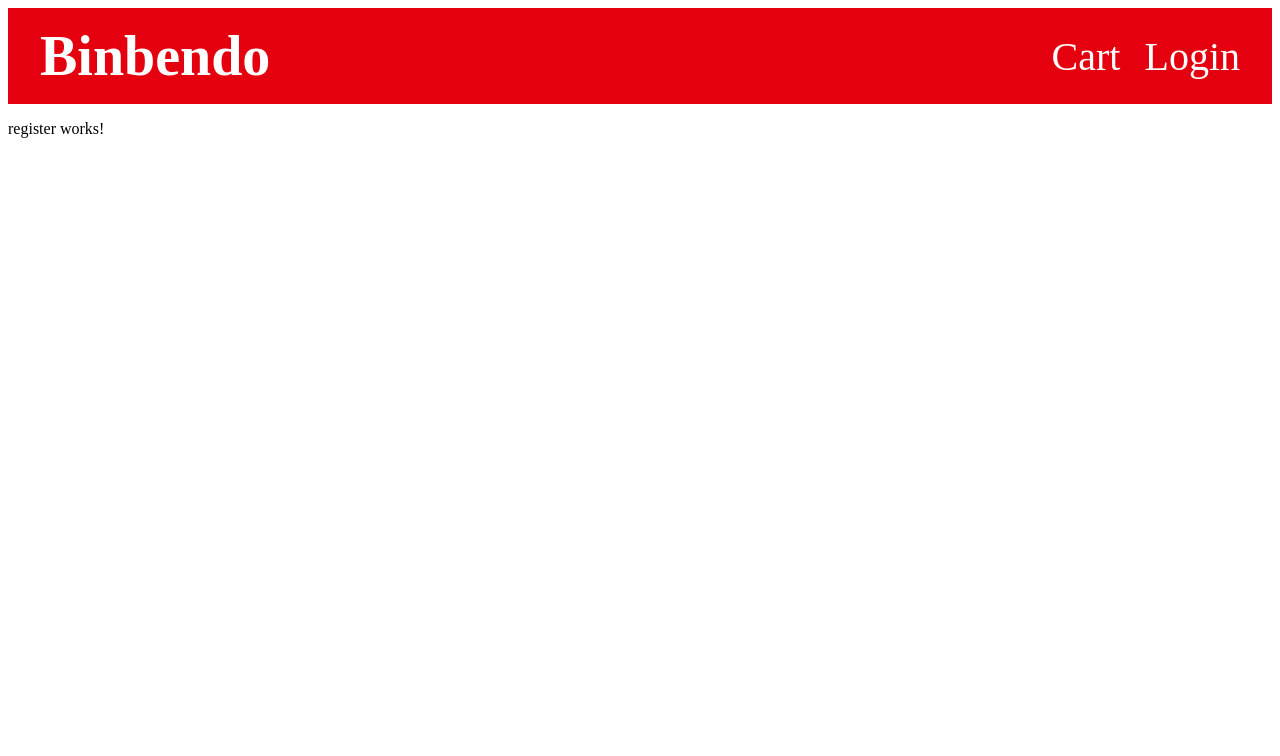
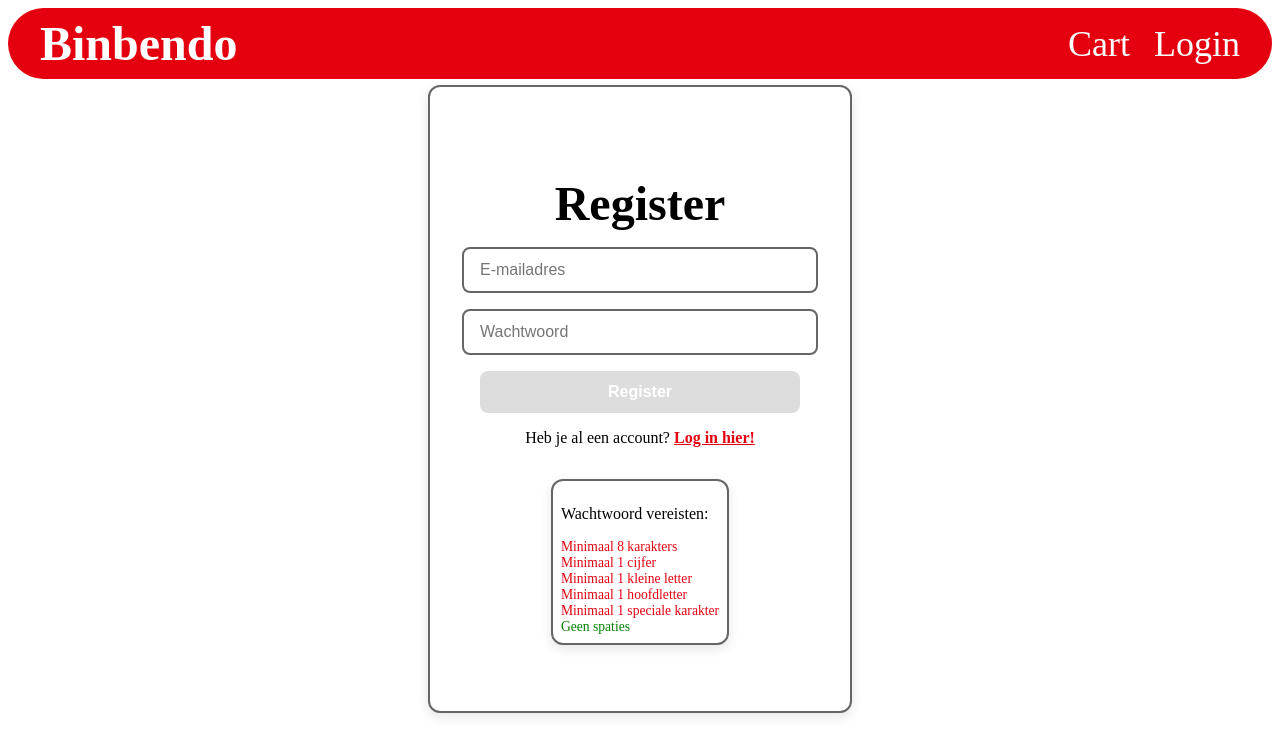
Before and after one commit to SabriAz/binbendo, an Angular app in the folder frontend/: page /register in a window 1280 px wide. Shown: the top 756 px of the page. Built offline with nearby package versions, Linux system fonts and the light colour scheme.

Commit message:
Feat: Register page works now, navbar styling updated, added requirements for register page password, updates dynamically

```diff
--- a/frontend/src/app/login/login.html
+++ b/frontend/src/app/login/login.html
@@ -1,10 +1,14 @@
+<div class="login-page"></div>
 <div class="login-container">
   <h2>Inloggen</h2>
   <input type="email" [(ngModel)]="email" placeholder="E-mailadres">
   <input type="password" [(ngModel)]="password" placeholder="Wachtwoord">
-  <button (click)="login()">Log in</button>
+  <button (click)="login()" [disabled]="!email || !password">Log in</button>
+  @if (errorMessage) {
+    <p class="error">{{ errorMessage }}</p>
+  }
   <p>
-    Dont have an account yet?
-    <a routerLink="/register">Register here!</a>
+    Heb je nog geen account?
+    <a routerLink="/register">Registreer hier!</a>
   </p>
 </div>
--- a/frontend/src/app/login/login.scss
+++ b/frontend/src/app/login/login.scss
@@ -35,7 +35,12 @@
     cursor: pointer;
     transition: background-color 0.25s ease;
 
-    &:hover {
+    &:disabled {
+      background-color: #ddd;
+      cursor: not-allowed;
+    }
+
+    &:hover:not(:disabled) {
       background-color: #b8000c;
     }
   }
--- a/frontend/src/app/login/login.ts
+++ b/frontend/src/app/login/login.ts
@@ -13,15 +13,21 @@ export class Login {
   email = '';
   password = '';
 
+  errorMessage = '';
+
   constructor(
     private authService: AuthService,
     private router: Router,
   ) {}
 
   login(): void {
-    this.authService.login({ email: this.email, password: this.password }).subscribe((response) => {
+    this.authService.login({ email: this.email, password: this.password }).subscribe({
+    next: (response) => {
       localStorage.setItem('token', response.token);
       this.router.navigate(['/']);
+    },
+      error: () => {this.errorMessage = 'E-mailadres of wachtwoord klopt niet';
+      }
     });
   }
 }
--- a/frontend/src/app/navbar/navbar.scss
+++ b/frontend/src/app/navbar/navbar.scss
@@ -2,12 +2,13 @@ nav {
   display: flex;
   justify-content: space-between;
   align-items: center;
-  padding: 1rem 2rem;
+  padding: 0.5rem 2rem;
   background-color: #e4000f;
+  border-radius: 5rem;
 
   .brand {
     align-self: start;
-    font-size: 3.5rem;
+    font-size: 3rem;
     font-weight: bolder;
   }
 
@@ -22,6 +23,6 @@ nav {
   a {
     color: white;
     text-decoration: none;
-    font-size: 2.5rem;
+    font-size: 2.25rem;
   }
 }
--- a/frontend/src/app/register/register.html
+++ b/frontend/src/app/register/register.html
@@ -1 +1,24 @@
-<p>register works!</p>
+<div class = register-page>
+  <div class="register-container">
+    <h2>Register</h2>
+    <input type="email" [(ngModel)]="email" placeholder="E-mailadres">
+    <input type="password" [(ngModel)]="password" (ngModelChange)="checkPassword()" placeholder="Wachtwoord">
+    <button (click)="register()" [disabled]="!email || !password || !allRequirementsMet()">Register</button>
+    @if (errorMessage) {
+      <p class="error">{{ errorMessage }}</p>
+    }
+    <p>
+      Heb je al een account?
+      <a routerLink="/login">Log in hier!</a>
+    </p>
+    <ul class="requirements">
+      <p>Wachtwoord vereisten:</p>
+      <li [class.valid]="passwordRequirements.length">Minimaal 8 karakters</li>
+      <li [class.valid]="passwordRequirements.digit">Minimaal 1 cijfer</li>
+      <li [class.valid]="passwordRequirements.lowercase">Minimaal 1 kleine letter</li>
+      <li [class.valid]="passwordRequirements.uppercase">Minimaal 1 hoofdletter</li>
+      <li [class.valid]="passwordRequirements.special">Minimaal 1 speciale karakter</li>
+      <li [class.valid]="passwordRequirements.noSpaces">Geen spaties</li>
+    </ul>
+  </div>
+</div>
--- a/frontend/src/app/register/register.scss
+++ b/frontend/src/app/register/register.scss
@@ -0,0 +1,88 @@
+.register-page {
+  display: flex;
+  justify-content: center;
+  align-items: center;
+  min-height: 80vh;
+
+
+  .register-container {
+    display: flex;
+    flex-direction: column;
+    align-items: center;
+    justify-content: center;
+    height: 70vh;
+    border: 2px solid #666;
+    background-color: white;
+    border-radius: 0.75rem;
+    padding: 2rem;
+    box-shadow: 0 0.25rem 0.75rem rgba(0, 0, 0, 0.1);
+
+    h2 {
+      font-size: 3rem;
+      margin-bottom: 1rem;
+    }
+
+    input {
+      width: 20rem;
+      padding: 0.75rem 1rem;
+      margin-bottom: 1rem;
+      border: 2px solid #666;
+      border-radius: 0.5rem;
+      font-size: 1rem;
+
+      &:focus {
+        outline: none;
+        border-color: black;
+      }
+    }
+
+    button {
+      width: 20rem;
+      padding: 0.75rem;
+      color: white;
+      background-color: #e4000f;
+      border: none;
+      border-radius: 0.5rem;
+      font-size: 1rem;
+      font-weight: bold;
+      cursor: pointer;
+      transition: background-color 0.25s ease;
+
+      &:disabled {
+        background-color: #ddd;
+        cursor: not-allowed;
+      }
+
+      &:hover:not(:disabled) {
+        background-color: #b8000c;
+      }
+    }
+
+    p {
+      margin-top: 1rem;
+
+      a {
+        color: #e4000f;
+        font-weight: bold;
+      }
+    }
+
+    .requirements {
+      list-style: none;
+      padding: 0.5rem;
+      border: 2px solid #666;
+      background-color: white;
+      border-radius: 0.75rem;
+      box-shadow: 0 0.25rem 0.75rem rgba(0, 0, 0, 0.1);
+
+      li {
+        color: #e4000f;
+        font-size: 0.85rem;
+
+        &.valid {
+          color: green;
+        }
+      }
+    }
+  }
+}
--- a/frontend/src/app/register/register.ts
+++ b/frontend/src/app/register/register.ts
@@ -1,9 +1,58 @@
 import { Component } from '@angular/core';
+import { AuthService } from '../services/auth.service';
+import { Router, RouterLink } from '@angular/router';
+import { FormsModule } from '@angular/forms';
 
 @Component({
   selector: 'app-register',
-  imports: [],
+  imports: [FormsModule, RouterLink],
   templateUrl: './register.html',
   styleUrl: './register.scss',
 })
-export class Register {}
+export class Register {
+  email = '';
+  password = '';
+
+  errorMessage = '';
+
+  passwordRequirements = {
+    length: false,
+    digit: false,
+    lowercase: false,
+    uppercase: false,
+    special: false,
+    noSpaces: true
+  }
+
+  constructor(
+    private authService: AuthService,
+    private router: Router,
+  ) {}
+
+  register(): void {
+    this.authService.register({ email: this.email, password: this.password }).subscribe({
+      next: (response) => {
+        localStorage.setItem('token', response.token);
+        this.router.navigate(['/']);
+      },
+      error: () => {
+        this.errorMessage = 'E-mailadres klopt niet!';
+      },
+    });
+  }
+
+  checkPassword(): void {
+    this.passwordRequirements = {
+      length: this.password.length >= 8 && this.password.length <= 30,
+      digit: /\d/.test(this.password),
+      lowercase: /[a-z]/.test(this.password),
+      uppercase: /[A-Z]/.test(this.password),
+      special: /[^a-zA-Z0-9]/.test(this.password),
+      noSpaces: !/\s/.test(this.password),
+    }
+  }
+
+  allRequirementsMet(): boolean {
+    return Object.values(this.passwordRequirements).every(requirement => requirement)
+  }
+}
```
